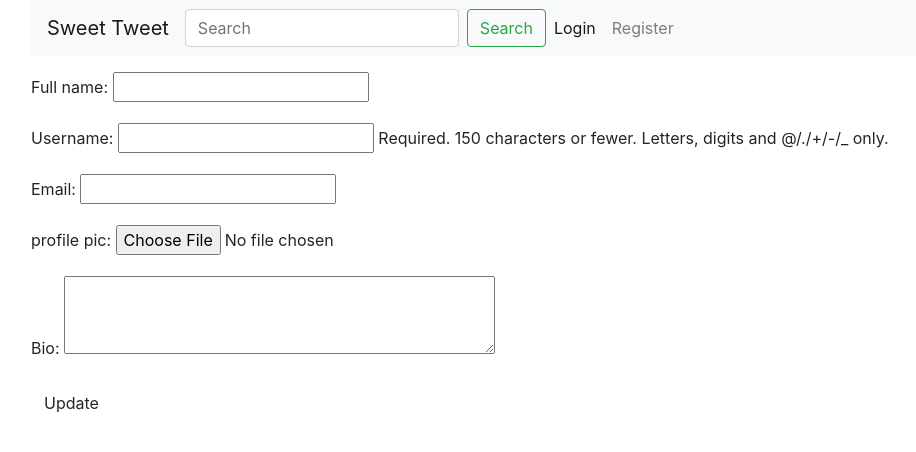
After one commit to azhar316/sweettweet, a Django app: template users/templates/users/profile_update.html in a window 1280 px wide. The commit adds this page. Shown: the top 452 px of the page, without its empty margins (54-970 px from the left). Run offline with Django 3.2, Linux system fonts and the light colour scheme; the template is opened without the code that fills it: values that come from a table or form of the project are taken from there, others are empty; some libraries are stand-ins or nearby versions.

Commit message:
feat:Create detail and update view for users

```diff
--- a/sweettweet/templates/sweettweet/navbar.html
+++ b/sweettweet/templates/sweettweet/navbar.html
@@ -14,7 +14,7 @@
             <ul class="navbar-nav mr-auto">
                 {% if user.is_authenticated %}
                 <li class="nav-item active">
-                    <a class="nav-link" href="#">Profile</a>
+                    <a class="nav-link" href="{% url 'users:user_detail' %}">Profile</a>
                 </li>
                 <li class="nav-item">
                     <a class="nav-link" href="#">Logout</a>
--- a/sweettweet/urls.py
+++ b/sweettweet/urls.py
@@ -22,7 +22,8 @@ from . import settings
 
 urlpatterns = [
     path('admin/', admin.site.urls),
-    path('', include('tweets.urls'))
+    path('', include('tweets.urls')),
+    path('user/', include('users.urls'))
 ]
 
 if settings.DEBUG:
--- a/users/forms.py
+++ b/users/forms.py
@@ -1,11 +1,12 @@
 from django import forms
 from django.contrib.auth.forms import ReadOnlyPasswordHashField
+from django.contrib.auth.models import UnicodeUsernameValidator
 
-from .models import User
+from .models import User, UserProfile
 
 
 class UserCreationForm(forms.ModelForm):
-    """A form for creating new users. Includes all the required fields,
+    """A form for creating new users in admin site. Includes all the required fields,
     plus a repeated password."""
     password1 = forms.CharField(label='Password', widget=forms.PasswordInput)
     password2 = forms.CharField(label='Password confirmation', widget=forms.PasswordInput)
@@ -31,7 +32,7 @@ class UserCreationForm(forms.ModelForm):
 
 
 class UserChangeForm(forms.ModelForm):
-    """A form for updating user. Includes all the fields on the
+    """A form for updating user in admin site. Includes all the fields on the
     user, but replaces password field with admin's hashed password
     display field."""
     password = ReadOnlyPasswordHashField()
@@ -45,3 +46,18 @@ class UserChangeForm(forms.ModelForm):
         # This is done here, rather than on the field because the field
         # does not have access to the initial value
         return self.initial["password"]
+
+
+class UserProfileUpdateForm(forms.Form):
+
+    full_name = forms.CharField(max_length=100, required=True)
+    username = forms.CharField(
+        max_length=150,
+        help_text='Required. 150 characters or fewer. Letters, digits and @/./+/-/_ only.',
+        validators=[UnicodeUsernameValidator()],
+        required=True
+    )
+    email = forms.EmailField(required=True)
+    avatar = forms.ImageField(label='profile pic', required=False)
+    bio = forms.CharField(max_length=200, required=False,
+                          widget=forms.Textarea(attrs={'cols': 40,  'rows': 3}))
--- /dev/null
+++ b/users/templates/users/profile_update.html
@@ -0,0 +1,10 @@
+{% extends 'sweettweet/base.html' %}
+
+{% block content %}
+<div>
+    <form action="{% url 'users:user_update' %}" method="post" class="post-form">{% csrf_token %}
+        {{ form.as_p }}
+        <button type="submit" class="btn">Update</button>
+    </form>
+</div>
+{% endblock content %}
--- /dev/null
+++ b/users/urls.py
@@ -0,0 +1,11 @@
+from django.urls import path
+
+from . import views
+
+
+app_name = 'users'
+urlpatterns = [
+    path('', views.UserProfileDetailView.as_view()),
+    path('profile/', views.UserProfileDetailView.as_view(), name='user_detail'),
+    path('profile/update/', views.UserProfileUpdateView.as_view(), name='user_update'),
+]
```
Also changed, not shown: users/templates/users/profile_detail.html (added, +12 -0 lines), users/views.py (+49 -2 lines).
